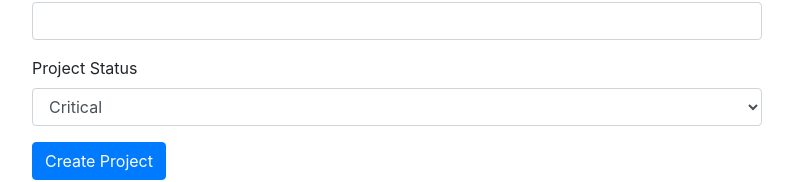
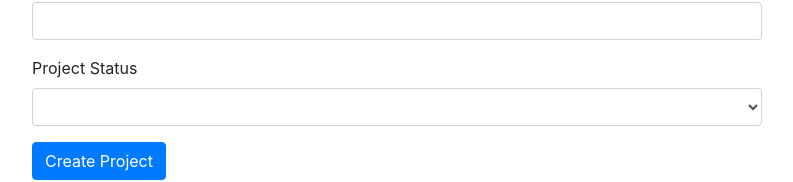
Before and after one commit to ddeveloper72/Angular-Reactive-Forms-Assignment, an Angular app: page / in a window 1280 px wide. Shown: the part 521-703 px from the top of the page, without its empty margins (53-846 px from the left). Built offline with nearby package versions, Linux system fonts and the light colour scheme.

Commit message:
Used ngFor to interate through an array of services.

```diff
--- a/src/app/app.component.html
+++ b/src/app/app.component.html
@@ -46,9 +46,10 @@
           id="status"
           formControlName="projectStatus"
           class="form-control">
-          <option value="stable">Stable</option>
-          <option value="critical">Critical</option>
-          <option value="finished">Finished</option>
+          <option
+          *ngFor="let projectStatus of projectStatuses"
+          [value]="projectStatus">{{ projectStatus }}
+          </option>
         </select>
         </div>
         <button
```
